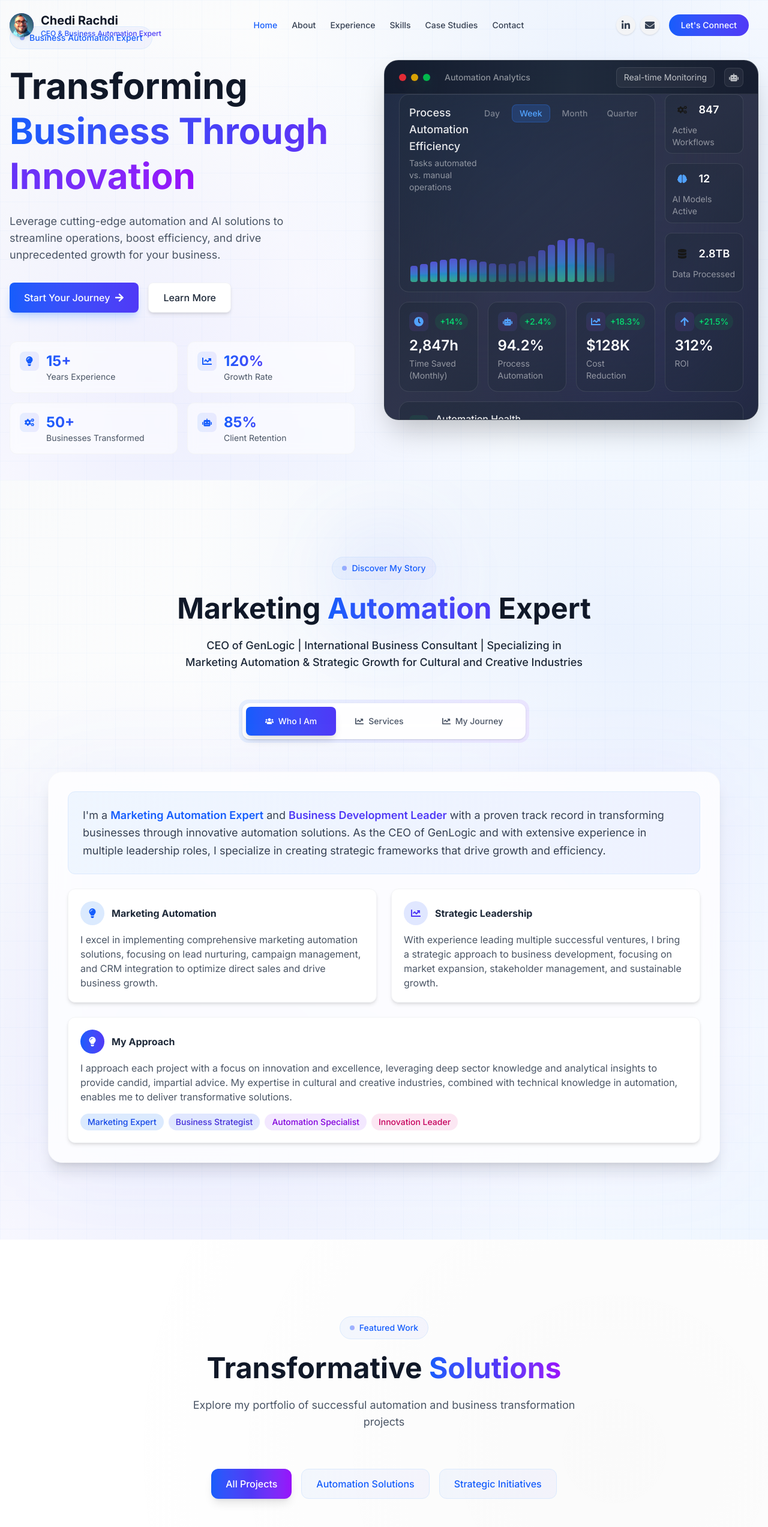
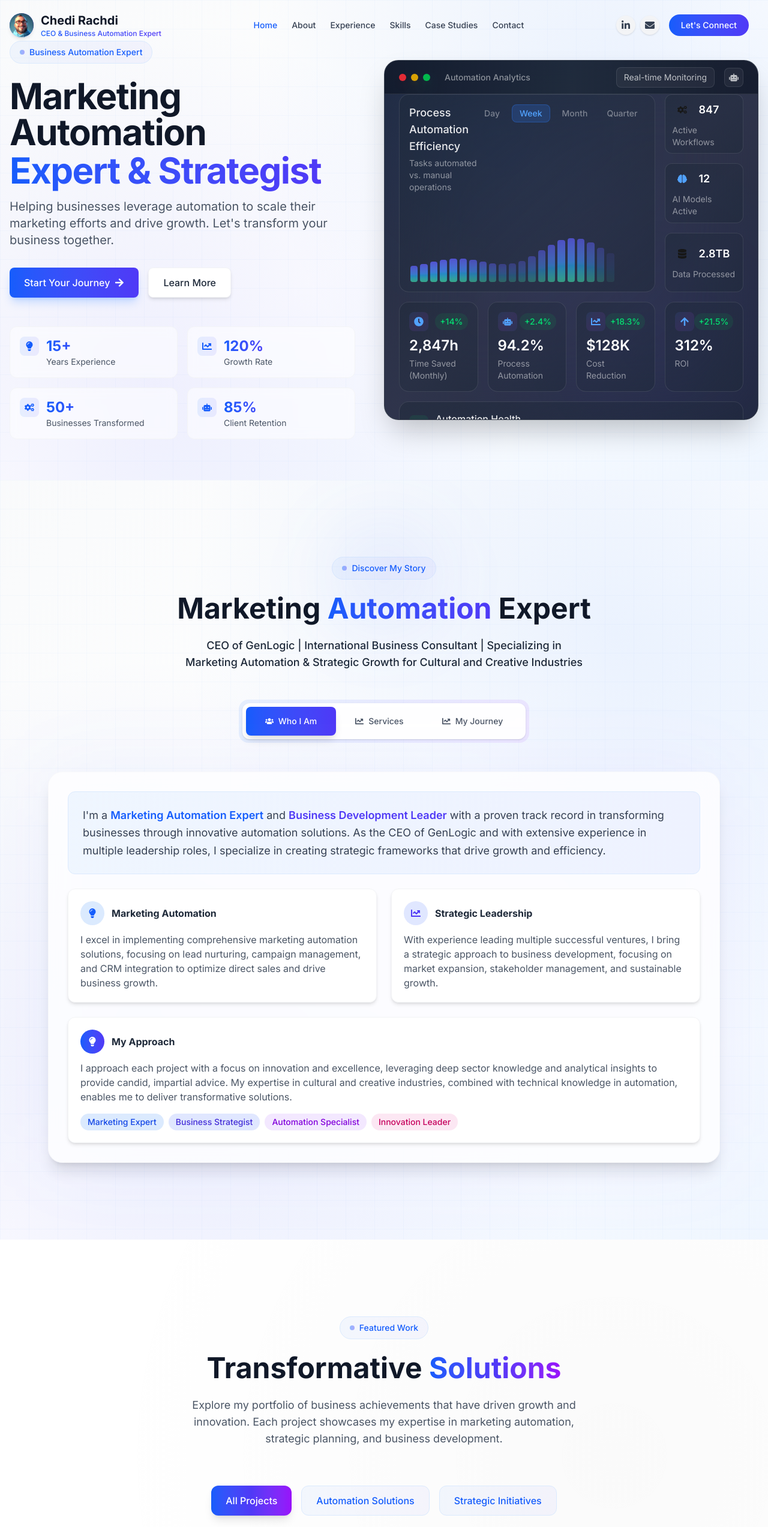
Before and after one commit to chedirachdi/chedirachdi, a Next.js app: page / in a window 1280 px wide. Shown: the top 2545 px of the page at 60% size. Built offline with nearby package versions, Linux system fonts and the light colour scheme.

Commit message:
Fix linting errors in component files

```diff
--- a/package.json
+++ b/package.json
@@ -9,12 +9,14 @@
     "lint": "next lint"
   },
   "dependencies": {
+    "@headlessui/react": "^2.2.0",
     "@heroicons/react": "^2.2.0",
     "framer-motion": "^12.4.10",
     "next": "15.2.0",
     "react": "^19.0.0",
     "react-dom": "^19.0.0",
     "react-icons": "^5.5.0",
+    "react-responsive": "^10.0.1",
     "tailwindcss-gradients": "^3.0.0"
   },
   "devDependencies": {
--- a/src/components/sections/About.tsx
+++ b/src/components/sections/About.tsx
@@ -3,7 +3,8 @@
 import { useState } from 'react';
 import { motion, AnimatePresence } from 'framer-motion';
 import { FaChartLine, FaUsers, FaLightbulb } from 'react-icons/fa';
-import SectionWrapper from '../layout/SectionWrapper';
+import { Tab } from '@headlessui/react';
+import { useMediaQuery } from 'react-responsive';
 
 // Service Card Component
 function ServiceCard({ icon, title, description, color }: { icon: React.ReactNode, title: string, description: string, color: string }) {
@@ -113,7 +114,7 @@ export default function About() {
         <div className="space-y-6">
           <div className="bg-gradient-to-r from-blue-50 to-indigo-50 p-6 rounded-xl border border-blue-100 mb-6">
             <p className="text-gray-700 text-lg leading-relaxed">
-              I'm a <span className="font-semibold text-blue-600">Marketing Automation Expert</span> and <span className="font-semibold text-indigo-600">Business Development Leader</span> with a proven track record in transforming businesses through innovative automation solutions. As the CEO of GenLogic and with extensive experience in multiple leadership roles, I specialize in creating strategic frameworks that drive growth and efficiency.
+              I&apos;m a <span className="font-semibold text-blue-600">Marketing Automation Expert</span> and <span className="font-semibold text-indigo-600">Business Development Leader</span> with a proven track record in transforming businesses through innovative automation solutions. As the CEO of GenLogic and with extensive experience in multiple leadership roles, I specialize in creating strategic frameworks that drive growth and efficiency.
             </p>
           </div>
 
@@ -208,7 +209,7 @@ export default function About() {
             <div className="grid grid-cols-1 md:grid-cols-3 gap-4">
               <div className="p-4 bg-gradient-to-r from-blue-50 to-blue-100 rounded-lg">
                 <div className="font-bold text-blue-700 mb-2">Analysis & Strategy</div>
-                <p className="text-sm text-gray-700">Comprehensive assessment of your current systems and processes to develop targeted automation strategies.</p>
+                <p className="text-sm text-gray-700">Comprehensive assessment of your current systems and processes to develop targeted automation strategies that align with your business&apos;s unique needs and goals.</p>
               </div>
               <div className="p-4 bg-gradient-to-r from-indigo-50 to-indigo-100 rounded-lg">
                 <div className="font-bold text-indigo-700 mb-2">Implementation</div>
--- a/src/components/sections/Contact.tsx
+++ b/src/components/sections/Contact.tsx
@@ -2,19 +2,19 @@
 
 import { useRef } from 'react';
 import { motion } from 'framer-motion';
-import dynamic from 'next/dynamic';
-import Link from 'next/link';
+import { FaUsers, FaGlobeAmericas, FaHandshake } from 'react-icons/fa';
+import { FaEnvelope, FaPhone, FaMapMarkerAlt, FaLinkedin, FaExternalLinkAlt } from 'react-icons/fa';
 
 // Dynamically import icons to reduce initial bundle size
 const Icons = {
-  FaUsers: dynamic(() => import('react-icons/fa').then(mod => mod.FaUsers)),
-  FaGlobeAmericas: dynamic(() => import('react-icons/fa').then(mod => mod.FaGlobeAmericas)),
-  FaHandshake: dynamic(() => import('react-icons/fa').then(mod => mod.FaHandshake)),
-  FaEnvelope: dynamic(() => import('react-icons/fa').then(mod => mod.FaEnvelope)),
-  FaPhone: dynamic(() => import('react-icons/fa').then(mod => mod.FaPhone)),
-  FaMapMarkerAlt: dynamic(() => import('react-icons/fa').then(mod => mod.FaMapMarkerAlt)),
-  FaLinkedin: dynamic(() => import('react-icons/fa').then(mod => mod.FaLinkedin)),
-  FaExternalLinkAlt: dynamic(() => import('react-icons/fa').then(mod => mod.FaExternalLinkAlt))
+  FaUsers: FaUsers,
+  FaGlobeAmericas: FaGlobeAmericas,
+  FaHandshake: FaHandshake,
+  FaEnvelope: FaEnvelope,
+  FaPhone: FaPhone,
+  FaMapMarkerAlt: FaMapMarkerAlt,
+  FaLinkedin: FaLinkedin,
+  FaExternalLinkAlt: FaExternalLinkAlt
 };
 
 interface NetworkStat {
@@ -259,7 +259,7 @@ export default function Contact() {
               <div className="p-8">
                 <h3 className="text-2xl font-bold text-gray-900 mb-4">Let's Collaborate</h3>
                 <p className="text-gray-600 mb-6">
-                  I'm always open to discussing new projects, creative ideas, and opportunities to be part of your vision. Whether you need help with marketing automation, business strategy, or digital transformation, I'm here to help you succeed.
+                  I&apos;m always open to discussing new projects, creative ideas, and opportunities to be part of your vision. Whether you need help with marketing automation, business strategy, or digital transformation, I&apos;m here to help you succeed.
                 </p>
 
                 <div className="space-y-6">
--- a/src/components/sections/Hero.tsx
+++ b/src/components/sections/Hero.tsx
@@ -4,6 +4,7 @@ import { useEffect, useState } from 'react';
 import { motion } from 'framer-motion';
 import Link from 'next/link';
 import { FaArrowRight, FaChartLine, FaCogs, FaRobot, FaLightbulb, FaCode, FaDatabase, FaBrain, FaServer, FaCloud, FaShieldAlt, FaClock, FaArrowUp } from 'react-icons/fa';
+import Image from 'next/image';
 
 export default function Hero() {
   const [mousePosition, setMousePosition] = useState({ x: 0, y: 0 });
@@ -60,29 +61,18 @@ export default function Hero() {
               </div>
             </motion.div>
 
-            <motion.h1
-              initial={{ opacity: 0, y: 20 }}
-              animate={{ opacity: 1, y: 0 }}
-              transition={{ delay: 0.4 }}
-              className="text-5xl lg:text-6xl font-bold leading-tight mb-6"
-            >
-              <span className="text-gray-900">
-                Transforming
+            <h1 className="text-4xl md:text-5xl lg:text-6xl font-bold tracking-tight text-gray-900 mb-4">
+              <span className="block">Marketing Automation</span>
+              <span className="block mt-1">
+                <span className="text-transparent bg-clip-text bg-gradient-to-r from-blue-600 to-indigo-600">
+                  Expert & Strategist
+                </span>
               </span>
-              <br />
-              <span className="bg-gradient-to-r from-blue-600 via-indigo-600 to-purple-600 bg-clip-text text-transparent">
-                Business Through Innovation
-              </span>
-            </motion.h1>
+            </h1>
 
-            <motion.p
-              initial={{ opacity: 0, y: 20 }}
-              animate={{ opacity: 1, y: 0 }}
-              transition={{ delay: 0.5 }}
-              className="text-lg text-gray-600 mb-8 max-w-lg"
-            >
-              Leverage cutting-edge automation and AI solutions to streamline operations, boost efficiency, and drive unprecedented growth for your business.
-            </motion.p>
+            <p className="text-lg md:text-xl text-gray-600 max-w-2xl mb-8">
+              Helping businesses leverage automation to scale their marketing efforts and drive growth. Let&apos;s transform your business together.
+            </p>
 
             <motion.div
               initial={{ opacity: 0, y: 20 }}
--- a/src/components/sections/Projects.tsx
+++ b/src/components/sections/Projects.tsx
@@ -1,31 +1,27 @@
 'use client';
 
-import { useState, useRef } from 'react';
-import { motion, AnimatePresence, useReducedMotion } from 'framer-motion';
-import { FaChartLine, FaUsers, FaLightbulb, FaGlobe, FaRocket, FaHandshake } from 'react-icons/fa';
+import { useState } from 'react';
+import { motion } from 'framer-motion';
+import { FaChartLine, FaUsers, FaGlobeAmericas, FaLightbulb, FaRocket, FaHandshake } from 'react-icons/fa';
 
 export default function Projects() {
   const [activeFilter, setActiveFilter] = useState('all');
-  const ref = useRef(null);
-  const prefersReducedMotion = useReducedMotion();
 
   // Optimized animation variants
   const containerVariants = {
-    hidden: prefersReducedMotion ? { opacity: 0 } : { opacity: 0, y: 20 },
+    hidden: { opacity: 0 },
     visible: {
       opacity: 1,
-      y: 0,
       transition: {
         duration: 0.4,
-        staggerChildren: prefersReducedMotion ? 0 : 0.1
+        staggerChildren: 0.1
       }
     }
   };
 
   const itemVariants = {
-    hidden: prefersReducedMotion ? { opacity: 0 } : { y: 20, opacity: 0 },
+    hidden: { opacity: 0 },
     visible: {
-      y: 0,
       opacity: 1,
       transition: { duration: 0.3, ease: [0.4, 0, 0.2, 1] }
     }
@@ -78,7 +74,7 @@ export default function Projects() {
       description: "Spearheaded digital transformation for multiple cultural organizations, implementing automated marketing and engagement systems.",
       category: "strategy",
       image: "/images/projects/digital-transformation.jpg",
-      icon: <FaGlobe />,
+      icon: <FaGlobeAmericas />,
       stats: [
         { label: "Engagement", value: "+120%" },
         { label: "ROI", value: "+95%" }
@@ -145,7 +141,7 @@ export default function Projects() {
         <div className="absolute inset-0 bg-[radial-gradient(circle_at_80%_20%,rgba(0,0,0,0.02),transparent_50%)]" />
       </div>
 
-      <div className="container mx-auto px-4 sm:px-6 max-w-7xl relative z-10" ref={ref}>
+      <div className="container mx-auto px-4 sm:px-6 max-w-7xl relative z-10">
         <motion.div
           variants={containerVariants}
           initial="hidden"
@@ -174,7 +170,7 @@ export default function Projects() {
               variants={itemVariants}
               className="text-gray-600 text-lg max-w-2xl mx-auto"
             >
-              Explore my portfolio of successful automation and business transformation projects
+              Explore my portfolio of business achievements that have driven growth and innovation. Each project showcases my expertise in marketing automation, strategic planning, and business development.
             </motion.p>
           </div>
 
@@ -197,16 +193,15 @@ export default function Projects() {
 
           {/* Projects grid with premium styling */}
           <motion.div
-            layout={!prefersReducedMotion}
+            layout={true}
             variants={containerVariants}
             className="grid grid-cols-1 md:grid-cols-2 lg:grid-cols-3 gap-12"
           >
-            <AnimatePresence mode="wait">
             {filteredAchievements.map((achievement) => {
               const colors = getCardColors(achievement.id);
               return (
               <motion.div
-                  layout={!prefersReducedMotion}
+                layout={true}
                 key={achievement.id}
                 variants={itemVariants}
                 initial="hidden"
@@ -271,11 +266,14 @@ export default function Projects() {
                   </div>
 
                   {/* Tags */}
-                    <div className="flex flex-wrap gap-2">
-                      {achievement.tags.map((tag, index) => (
+                  <div className="text-sm text-gray-600 mt-2">
+                    <span className="inline-block bg-gray-100 rounded-full px-3 py-1 text-xs font-semibold text-gray-700 mr-2 mb-2">
+                      {achievement.category}
+                    </span>
+                    {achievement.tags.map((tag, tagIndex) => (
                       <span
-                          key={index}
-                          className="px-3 py-1 bg-gradient-to-r from-blue-500/5 to-indigo-500/5 text-blue-600 rounded-full text-xs font-medium border border-blue-100"
+                        key={tagIndex}
+                        className="inline-block bg-gray-100 rounded-full px-3 py-1 text-xs font-semibold text-gray-700 mr-2 mb-2"
                       >
                         {tag}
                       </span>
@@ -285,7 +283,6 @@ export default function Projects() {
               </motion.div>
               );
             })}
-            </AnimatePresence>
           </motion.div>
         </motion.div>
       </div>
```
Also changed, not shown: 1 other file (tests, documents, lock files or other folders). Lines whose indentation alone changed are shown as unchanged.
